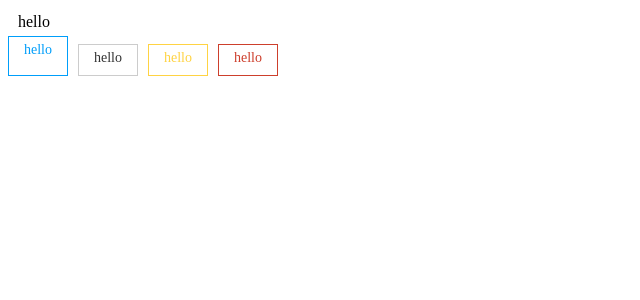
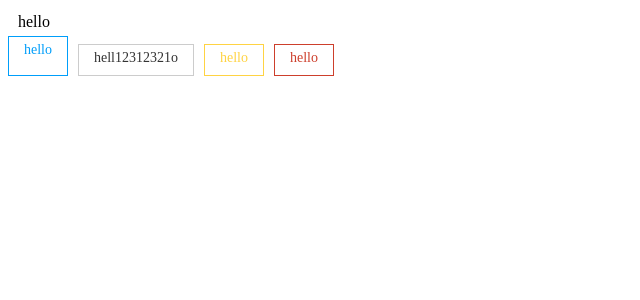
Before and after one commit to yitiaoyu928/fish-ui, a Vue app: page / in a window 1280 px wide. Shown: the top 300 px of the page, without its empty margins (0-640 px from the left). Built offline with nearby package versions, Linux system fonts and the light colour scheme.

Commit message:
refactor: 测试提交

```diff
--- a/src/App.vue
+++ b/src/App.vue
@@ -8,7 +8,7 @@
       </div>
       <div class="container-item">
         <f-button type="primary" size="medium" plain>hello</f-button>
-        <f-button type="default" plain>hello</f-button>
+        <f-button type="default" plain>hell12312321o</f-button>
         <f-button type="warning" plain>hello</f-button>
         <f-button type="danger" plain>hello</f-button>
       </div>
```
